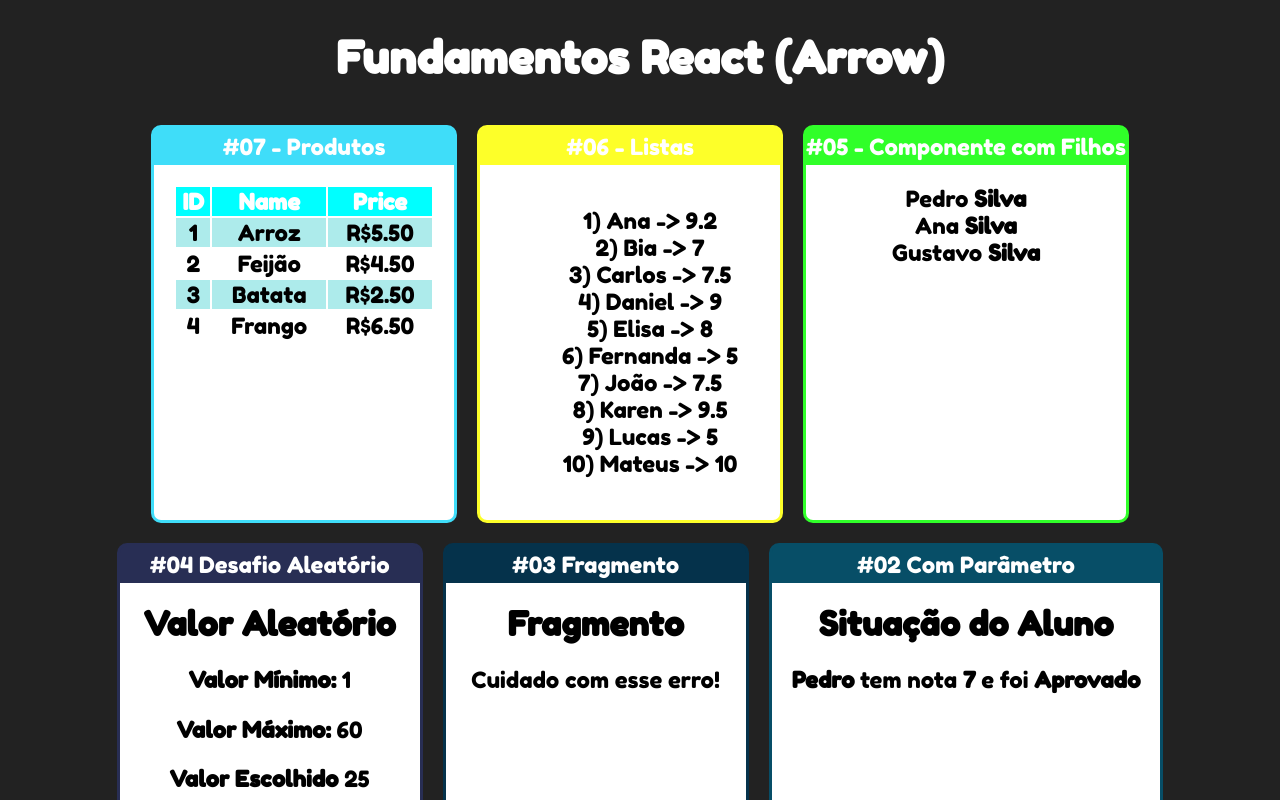
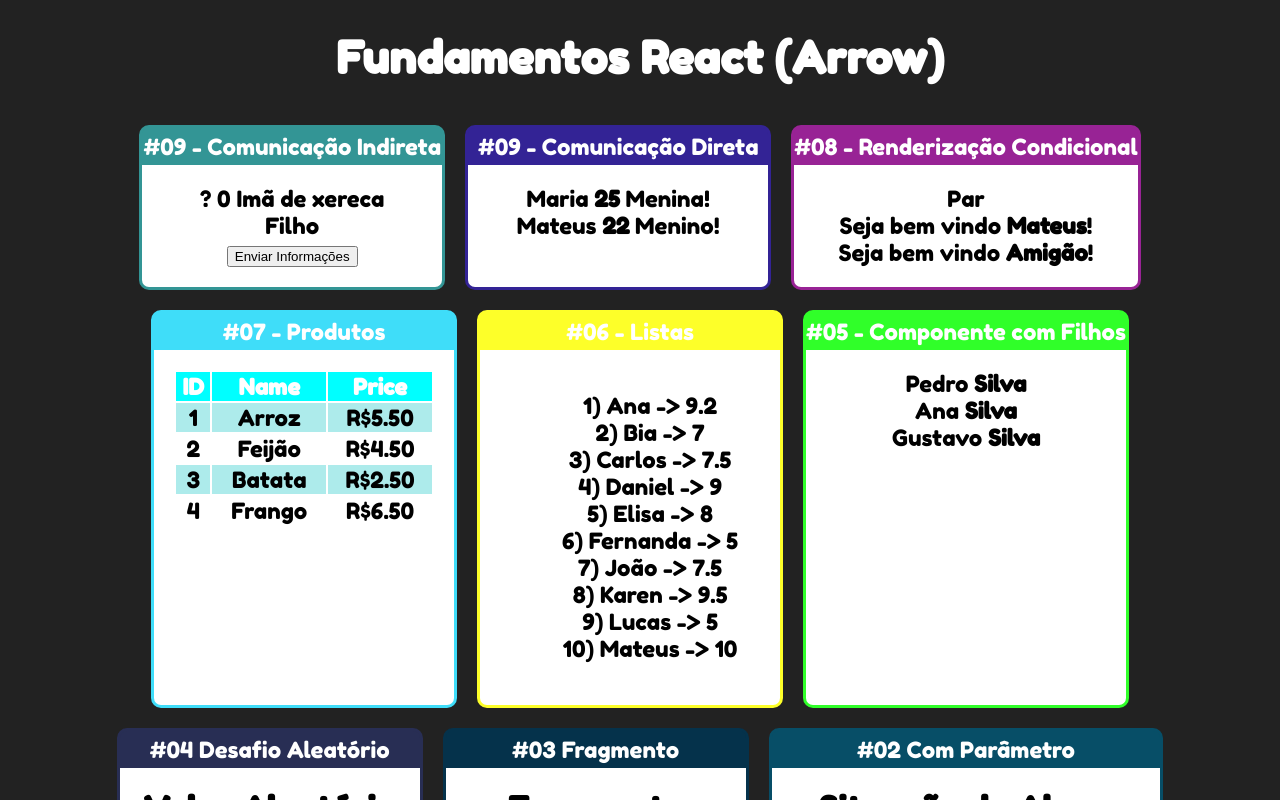
Before and after one commit to zNodx/Fundamentos-de-React, a React (Create React App) app: page / in a window 1280 px wide. Shown: the top 800 px of the page. Built offline with nearby package versions, Linux system fonts and the light colour scheme.

Commit message:
Comunicação Indireta

```diff
--- a/src/App.jsx
+++ b/src/App.jsx
@@ -1,4 +1,7 @@
 import './App.css'
+import DiretaPai from './components/comunicacao/DiretaPai'
+import UsuarioInfo from './components/condicional/UsuarioInfo'
+import ParOuImpar from './components/condicional/ParOuImpar'
 import ListaAlunos from './components/repeticao/ListaAlunos'
 import Primeiro from './components/basicos/Primeiro'
 import ComParametro from './components/basicos/ComParametro'
@@ -8,12 +11,33 @@
 import Familia from './components/basicos/Familia'
 import TabelaProduto from './components/repeticao/TabelaProduto'
 import Membro from './components/basicos/FamiliaMembro'
+import IndiretaPai from './components/comunicacao/IndiretaPai'
 
 export default () =>(
     <div className="App">
         <h1>Fundamentos React (Arrow)</h1>
 
         <div className="Cards">
+
+          {/*----------EXERCÌCIO #10------------ */}
+
+  <Card titulo="#09 - Comunicação Indireta" color="#339595">
+        <IndiretaPai></IndiretaPai>
+    </Card>
+        {/*----------EXERCÌCIO #09------------- */}
+
+  <Card titulo="#09 - Comunicação Direta" color="#332395">
+        <DiretaPai></DiretaPai>
+    </Card>
+
+    {/*----------EXERCÌCIO #08------------- */}
+
+    <Card titulo="#08 - Renderização Condicional" color="#982395">
+        <ParOuImpar numero={20}/>
+        <UsuarioInfo usuario={{name:'Mateus'}}/>
+        <UsuarioInfo usuario={{}}/>
+
+    </Card>
 
     {/*----------EXERCÌCIO #07------------- */}
 
--- /dev/null
+++ b/src/components/comunicacao/DiretaFilho.jsx
@@ -0,0 +1,9 @@
+export default props => {
+    return (
+        <div>
+            <span>{props.name} </span>
+            <span><strong>{props.idade} </strong></span>
+            <span>{props.sexo ? 'Menino' : 'Menina'}!</span>
+        </div>
+    )
+}
--- /dev/null
+++ b/src/components/comunicacao/DiretaPai.jsx
@@ -0,0 +1,10 @@
+import DiretaFilho from "./DiretaFilho"
+
+export default props => {
+    return (
+        <div>
+            <DiretaFilho name="Maria" idade = {25} sexo={false}></DiretaFilho>
+            <DiretaFilho name="Mateus" idade = {22} sexo={true}></DiretaFilho>
+        </div>
+    )
+}
--- /dev/null
+++ b/src/components/comunicacao/IndiretaFilho.jsx
@@ -0,0 +1,13 @@
+
+export default props => {
+
+    return (
+        <div>
+            <div>Filho</div>
+            <button onClick={function (e){
+                props.quandoClicar('João', 53, true)
+            }
+            }>Enviar Informações</button>
+        </div>
+    )
+}
--- /dev/null
+++ b/src/components/comunicacao/IndiretaPai.jsx
@@ -0,0 +1,23 @@
+import IndiretaFilho from "./IndiretaFilho"
+
+export default props => {
+
+    let nome = '?'
+    let idade = 0
+    let nerd = false
+
+    function fornecerInformacoes(nomeParam,idadeParam,nerdParam){
+        nome= nomeParam
+        idade = idadeParam
+        nerd = nerdParam
+    }
+
+    return (
+        <div>
+        <span>{nome} </span>
+        <span>{idade} </span>
+        <span>{nerd ? 'Nerdola' : 'Imã de xereca'}</span>
+        <IndiretaFilho quandoClicar={fornecerInformacoes}></IndiretaFilho>
+        </div>
+    )
+}
--- /dev/null
+++ b/src/components/condicional/ParOuImpar.jsx
@@ -0,0 +1,16 @@
+
+
+export default props => {
+    const isPar = props.numero % 2 === 0
+    return (
+        <div>
+            {
+            isPar ?
+            <span>Par</span>
+            :
+            <span>Ímpar</span>
+            }
+
+        </div>
+    )
+}
--- /dev/null
+++ b/src/components/condicional/UsuarioInfo.jsx
@@ -0,0 +1,23 @@
+import React from "react"
+import If, {Else} from "./if"
+export default props =>{
+    const usuario = props.usuario || {}
+    return (
+        <div>
+            {/* <If test={usuario && usuario.name}>
+            Seja bem vindo <strong>{usuario.name}</strong>!
+            </If>
+            <If test={!usuario || !usuario.name}>
+            Seja bem vindo <strong>Amigão</strong>!
+            </If>  */}
+
+            <If test={usuario && usuario.name}>
+            Seja bem vindo <strong>{usuario.name}</strong>!
+            <br></br>
+            <Else>
+            Seja bem vindo <strong>Amigão</strong>!
+            </Else>
+            </If>
+        </div>
+    )
+}
--- /dev/null
+++ b/src/components/condicional/if.js
@@ -0,0 +1,22 @@
+
+export default props => {
+    const elseChild = props.children.filter(child=> {
+        return child.type && child.type.name === 'Else'
+    })[0]
+
+    const ifChildren = props.children.filter(child=> {
+        return  child !== elseChild
+    })
+    if(props.test) {
+        return ifChildren
+    }else if (elseChild){
+        return elseChild
+    }else {
+
+        return false
+
+    }
+
+}
+
+export const Else = props => props.children
```
Also changed, not shown: src/components/repetição/ListaAluno.jsx (deleted, +0 -22 lines).
